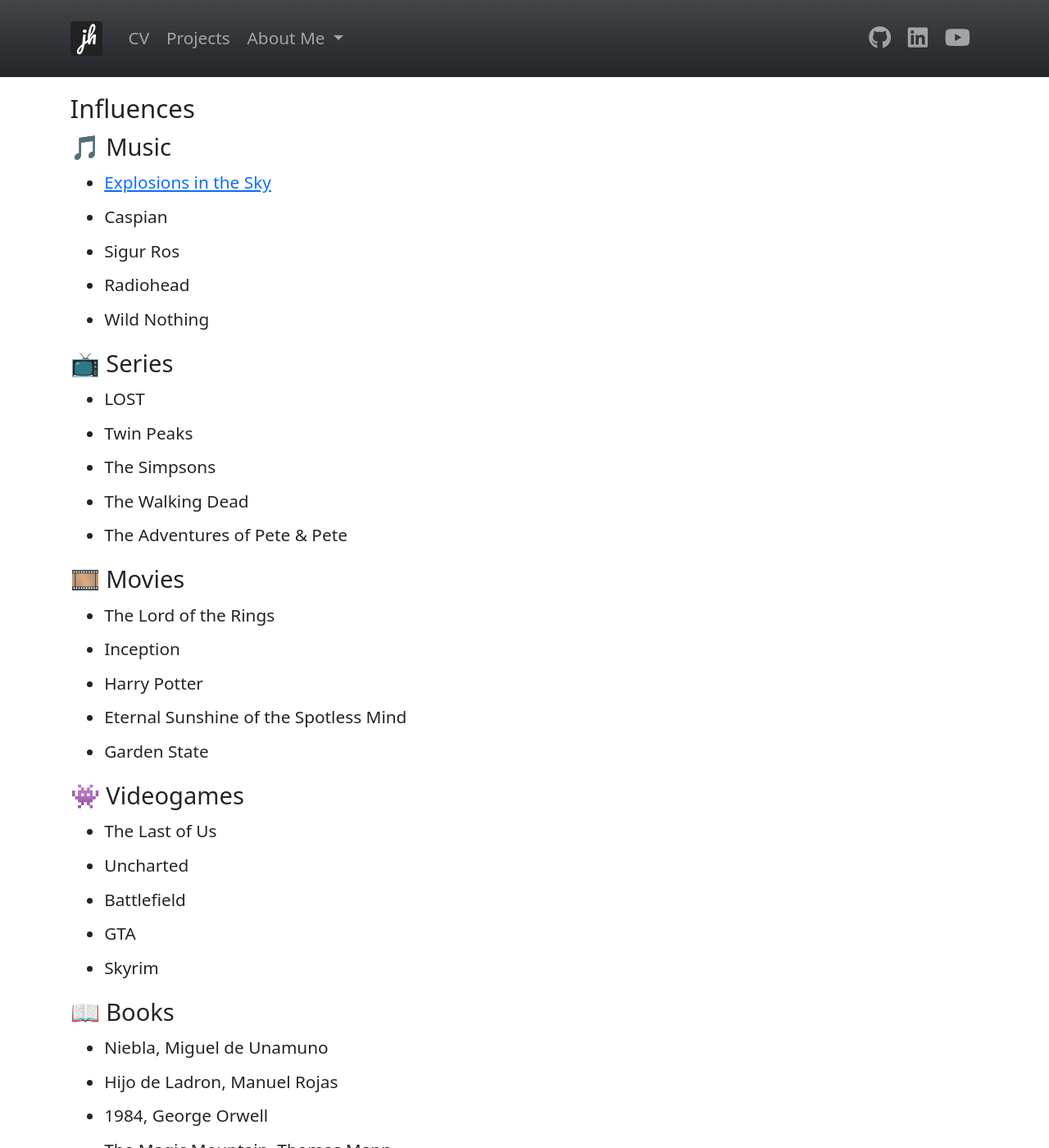
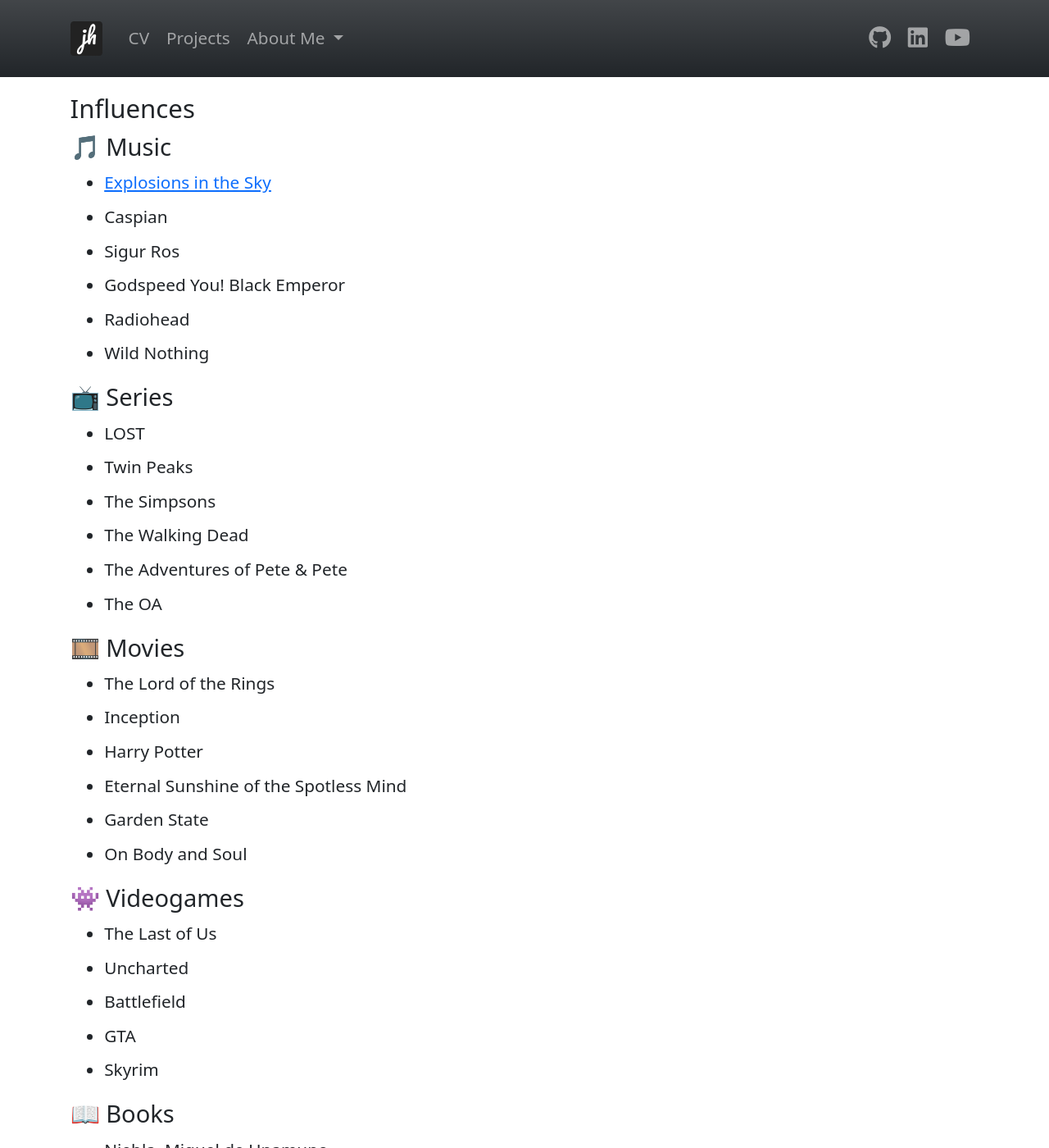
Before and after one commit to HenrYxZ/henryxz.github.io, a Jekyll site: the page built from about_me/influences/index.md, in a window 1280 px wide and 1400 px high. Shown: the whole window at 82% size. Built offline with Jekyll 4.4.1, drawn with Linux system fonts in a browser that asks for light colours; nearby versions of some CDN libraries.

Commit message:
more influences in about me

```diff
--- a/about_me/influences/index.md
+++ b/about_me/influences/index.md
@@ -8,6 +8,7 @@
 - [Explosions in the Sky](https://www.youtube.com/watch?v=ajTteM615Co)
 - Caspian
 - Sigur Ros
+- Godspeed You! Black Emperor
 - Radiohead
 - Wild Nothing
 
@@ -17,6 +18,7 @@
 - The Simpsons
 - The Walking Dead
 - The Adventures of Pete & Pete
+- The OA
 
 ## 🎞 Movies
 - The Lord of the Rings
@@ -24,6 +26,7 @@
 - Harry Potter
 - Eternal Sunshine of the Spotless Mind
 - Garden State
+- On Body and Soul
 
 ## 👾 Videogames
 - The Last of Us
```
